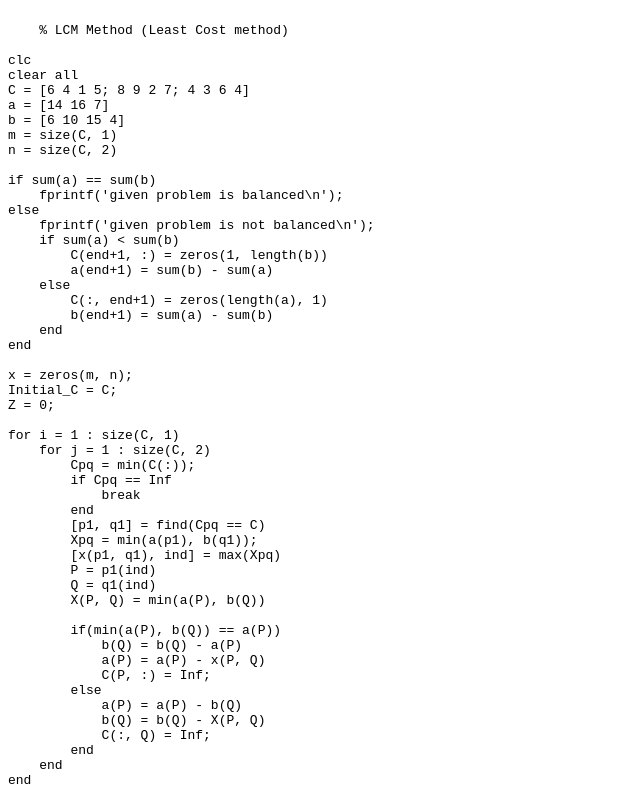
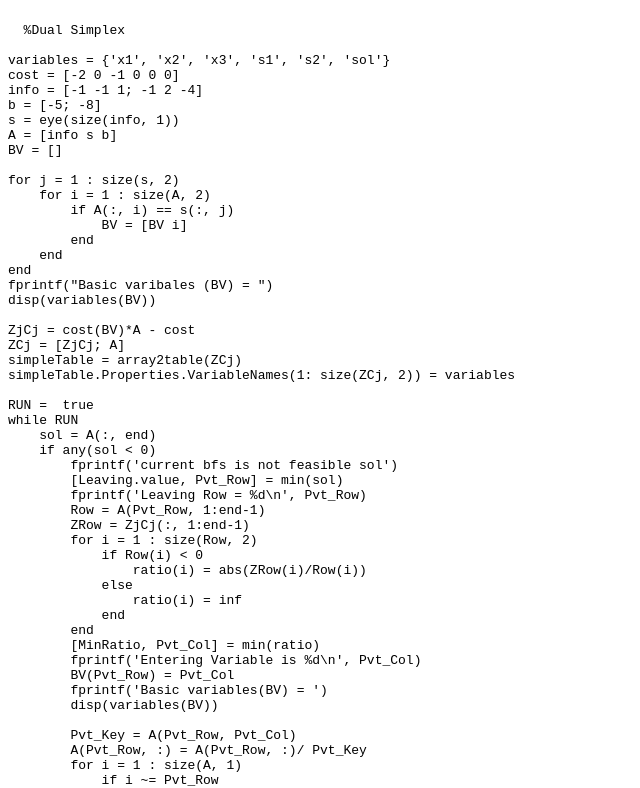
Before and after one commit to sayam-monga/dualSimplex, a plain HTML site: page index.html in a window 1280 px wide. Shown: the top 788 px of the page, without its empty margins (0-640 px from the left). Drawn offline with Linux system fonts and the light colour scheme.

Commit message:
Update index.html

```diff
--- a/index.html
+++ b/index.html
@@ -1,62 +1,72 @@
 <pre><code>
-    % LCM Method (Least Cost method)
+  %Dual Simplex
 
-clc
-clear all
-C = [6 4 1 5; 8 9 2 7; 4 3 6 4]
-a = [14 16 7]
-b = [6 10 15 4]
-m = size(C, 1)
-n = size(C, 2)
+variables = {'x1', 'x2', 'x3', 's1', 's2', 'sol'}
+cost = [-2 0 -1 0 0 0]
+info = [-1 -1 1; -1 2 -4]
+b = [-5; -8]
+s = eye(size(info, 1))
+A = [info s b]
+BV = []
 
-if sum(a) == sum(b)
-    fprintf('given problem is balanced\n');
-else
-    fprintf('given problem is not balanced\n');
-    if sum(a) < sum(b)
-        C(end+1, :) = zeros(1, length(b))
-        a(end+1) = sum(b) - sum(a)
+for j = 1 : size(s, 2)
+    for i = 1 : size(A, 2)
+        if A(:, i) == s(:, j)
+            BV = [BV i]
+        end
+    end
+end
+fprintf("Basic varibales (BV) = ")
+disp(variables(BV))
+
+ZjCj = cost(BV)*A - cost
+ZCj = [ZjCj; A]
+simpleTable = array2table(ZCj)
+simpleTable.Properties.VariableNames(1: size(ZCj, 2)) = variables
+
+RUN =  true
+while RUN
+    sol = A(:, end)
+    if any(sol < 0)
+        fprintf('current bfs is not feasible sol')
+        [Leaving.value, Pvt_Row] = min(sol)
+        fprintf('Leaving Row = %d\n', Pvt_Row)
+        Row = A(Pvt_Row, 1:end-1)
+        ZRow = ZjCj(:, 1:end-1)
+        for i = 1 : size(Row, 2)
+            if Row(i) < 0
+                ratio(i) = abs(ZRow(i)/Row(i))
+            else
+                ratio(i) = inf
+            end
+        end
+        [MinRatio, Pvt_Col] = min(ratio)
+        fprintf('Entering Variable is %d\n', Pvt_Col)
+        BV(Pvt_Row) = Pvt_Col
+        fprintf('Basic variables(BV) = ')
+        disp(variables(BV))
+
+        Pvt_Key = A(Pvt_Row, Pvt_Col)
+        A(Pvt_Row, :) = A(Pvt_Row, :)/ Pvt_Key
+        for i = 1 : size(A, 1)
+            if i ~= Pvt_Row
+                A(i, :) = A(i, :) - A(i, Pvt_Col)*A(Pvt_Row, :)
+            end
+            ZjCj = ZjCj - ZjCj(Pvt_Col)*A(Pvt_Row, :)
+            ZCj = [ZjCj; A];
+            simpleTable = array2table(ZCj)
+            simpleTable.Properties.VariableNames(1: size(ZCj, 2)) = variables
+        end
     else
-        C(:, end+1) = zeros(length(a), 1)
-        b(end+1) = sum(a) - sum(b)
+        RUN = false
+        fprintf('current bfs is feasible and optimal\n')
     end
 end
 
-x = zeros(m, n);
-Initial_C = C;
-Z = 0;
-
-for i = 1 : size(C, 1)
-    for j = 1 : size(C, 2)
-        Cpq = min(C(:));
-        if Cpq == Inf
-            break
-        end
-        [p1, q1] = find(Cpq == C)
-        Xpq = min(a(p1), b(q1));
-        [x(p1, q1), ind] = max(Xpq)
-        P = p1(ind)
-        Q = q1(ind)
-        X(P, Q) = min(a(P), b(Q))
-
-        if(min(a(P), b(Q)) == a(P))
-            b(Q) = b(Q) - a(P)
-            a(P) = a(P) - x(P, Q)
-            C(P, :) = Inf;
-        else
-            a(P) = a(P) - b(Q)
-            b(Q) = b(Q) - X(P, Q)
-            C(:, Q) = Inf;
-        end
-    end
-end
-
-for i = 1 : size(C, 1)
-    for j = 1 : size(C, 2)
-        Z = Z + Initial_C(i, j)*X(i, j)
-    end
-end
-
-array2table(X)
-fprintf('transporatation cost is %d', Z)
+% final optimal solution
+Final_BFS = zeros(1, size(A, 2))
+Final_BFS(BV) = A(:, end)
+Final_BFS(end) = sum(Final_BFS.*cost)
+optimal_BFS = array2table(Final_BFS)
+optimal_BFS.Properties.VariableNames(1: size(optimal_BFS, 2)) = variables
     </code></pre>
```
